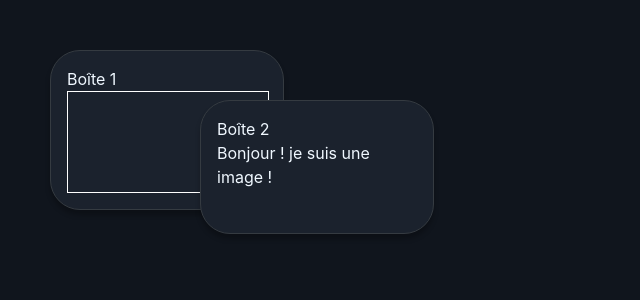
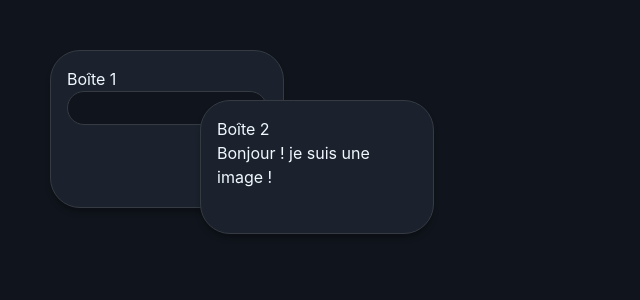
Before and after one commit to yey-team/workspace, a Vue app: page / in a window 1280 px wide. Shown: the top 300 px of the page, without its empty margins (0-640 px from the left). Built offline with nearby package versions, Linux system fonts and the light colour scheme.

Commit message:
Enhance md cards

```diff
--- a/src/components/Blocs/TextBloc.vue
+++ b/src/components/Blocs/TextBloc.vue
@@ -1,10 +1,10 @@
 <template>
   <div ref="myDiv" @click="handleClickInside" class="content">
     <div class="editor" @click.stop v-if="isInside">
-      <div v-html="renderedMarkdown"></div>
+      <div class="md-preview" v-html="renderedMarkdown"></div>
       <textarea class="text-input" v-model="textareaContent" @keypress="renderMarkdown()"></textarea>
     </div>
-    <div @click.stop v-else ref="markdownContent" v-html="renderedMarkdown" @click="handleClickInside"></div>
+    <div class="md-preview" @click.stop v-else ref="markdownContent" v-html="renderedMarkdown" @click="handleClickInside"></div>
   </div>
 </template>
 
@@ -51,7 +51,7 @@ const renderMarkdown = () => {
   width: 100%;
   height: 100%;
   min-height: 100px;
-  border: solid 1px white;
+
 }
 
 
@@ -68,5 +68,34 @@ const renderMarkdown = () => {
 
   min-height: 100px;
   min-width: 200px;
+
+  border: solid 1px var(--border-color);
+  border-radius: var(--large-border-radius);
+
+
+  color: var(--main-text-color);
+  outline: none;
+
+  padding: 1rem;
+  background-color: var(--main-div-color);
+
+  max-width: -webkit-fill-available;
+}
+
+
+
+.md-preview{
+  border: solid 1px var(--border-color);
+  border-radius: var(--large-border-radius);
+
+  padding: 1rem;
+
+  background-color: var(--main-background-color);
+}
+
+pre {
+  padding: 0.5rem;
+  border-radius: calc(var(--large-border-radius) / 2);
+  background-color: black;
 }
 </style>
```
